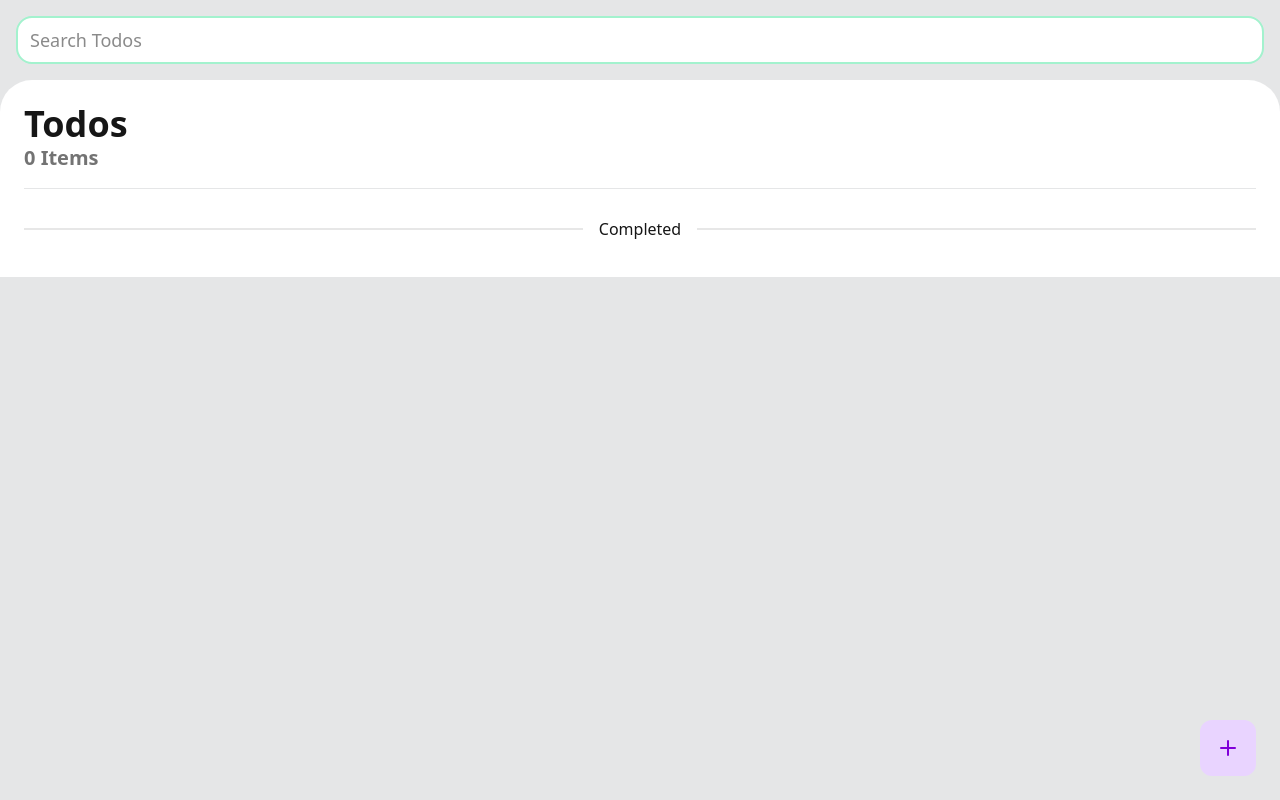
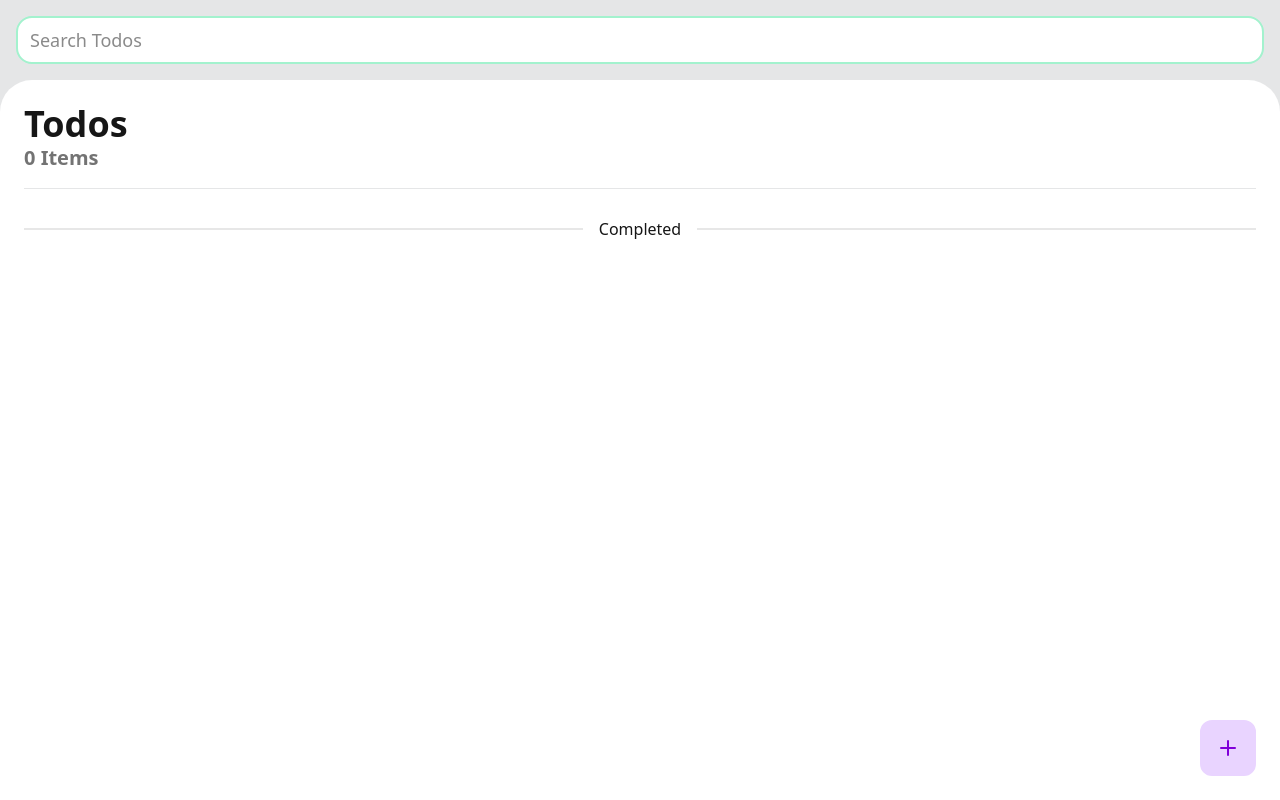
Before and after one commit to majicmaj/todo, a React (Vite) app: page / in a window 1280 px wide. Built offline with nearby package versions, Linux system fonts and the light colour scheme.

Commit message:
fix: update PageWrapper className to include grid layout

```diff
--- a/src/components/system/PageWrapper.tsx
+++ b/src/components/system/PageWrapper.tsx
@@ -34,7 +34,7 @@ const PageWrapper = ({ children }: PageWrapperProps) => {
       animate="animate"
       exit="exit"
       transition={pageTransition}
-      className="h-full w-full"
+      className="grid h-full w-full"
     >
       {children}
     </motion.div>
```
